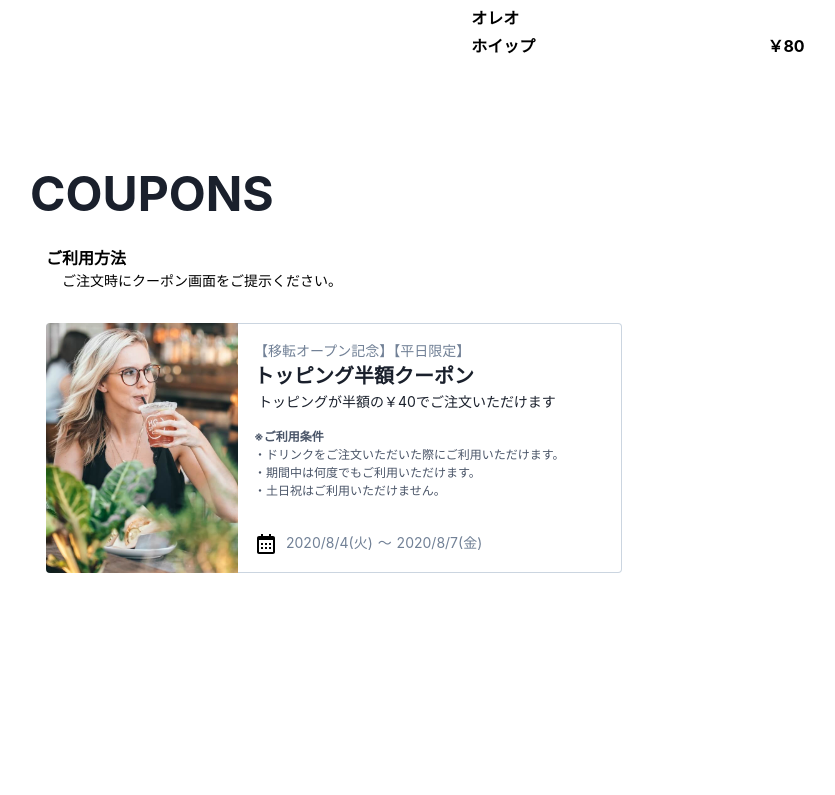
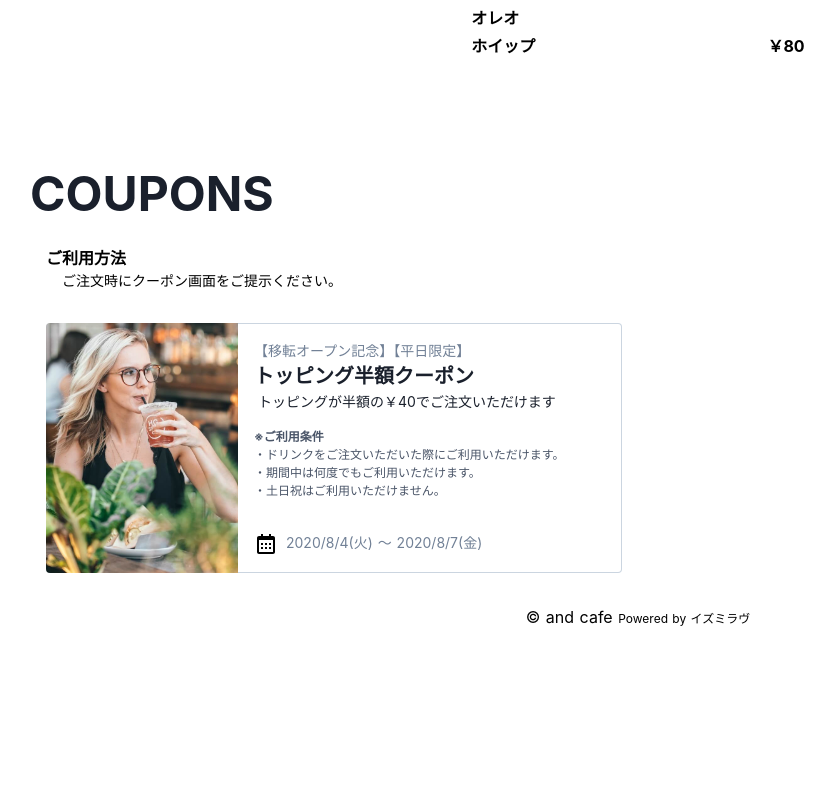
Before and after one commit to and-cafe/andcafe, a Nuxt app: page / in a window 1280 px wide. Shown: the part 2465-3260 px from the top of the page, without its empty margins (2-837 px from the left). Built offline with nearby package versions, Linux system fonts and the light colour scheme; what vue-scrollactive would draw is missing.

Commit message:
フッターの表示位置を修正した

```diff
--- a/pages/index.vue
+++ b/pages/index.vue
@@ -115,7 +115,7 @@
 
       </section>
 
-      <section id="coupons" class="h-screen p-2 lg:p-8" v-if="enableCoupon">
+      <section id="coupons" class="min-h-screen p-2 lg:p-8" v-if="enableCoupon">
         <h2 class="text-3xl font-bold text-gray-900 md:text-5xl">COUPONS</h2>
 
         <div class="p-4">
@@ -154,9 +154,9 @@
             period="2020/8/4(火) 〜 2020/8/7(金)"
           />
         </div>
+
+        <footer-copyright v-bind:name="site_name" />
       </section>
-
-      <footer-copyright v-bind:name="site_name" />
     </main>
 
   </div>
```
